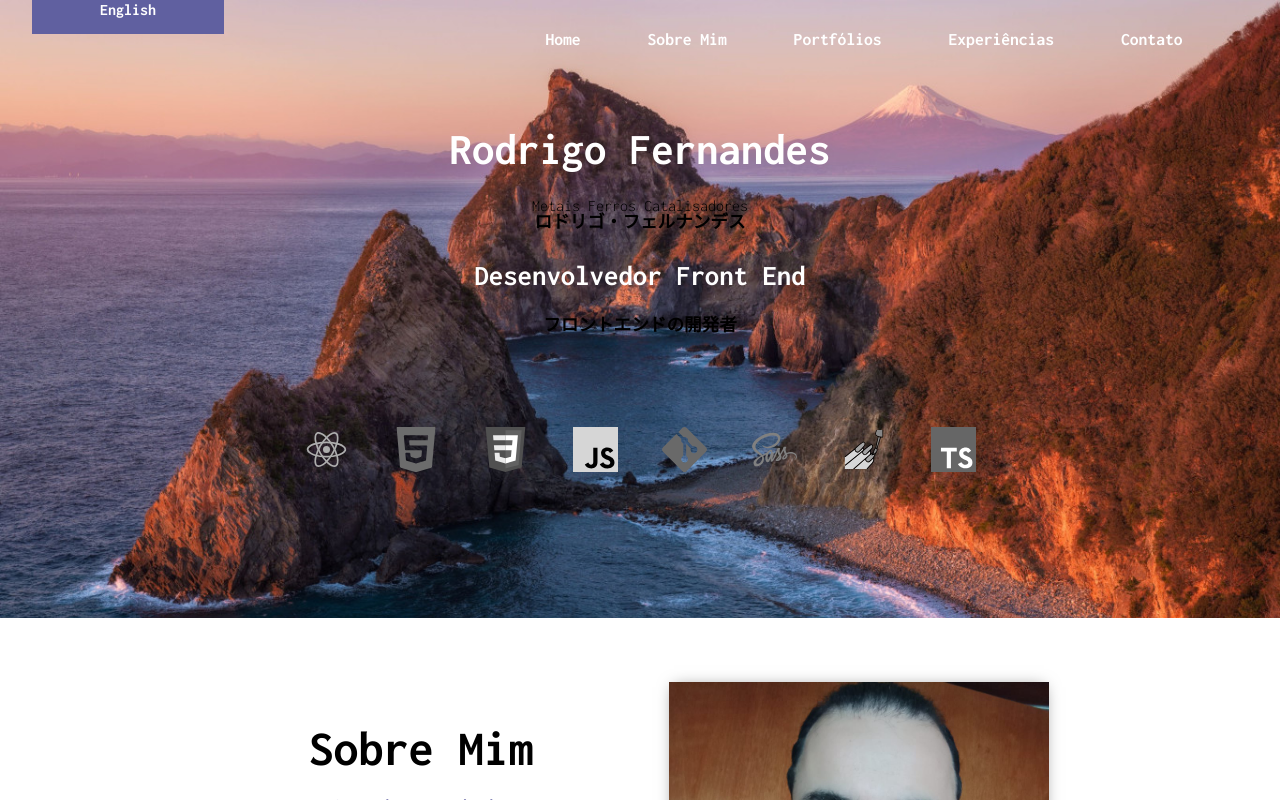
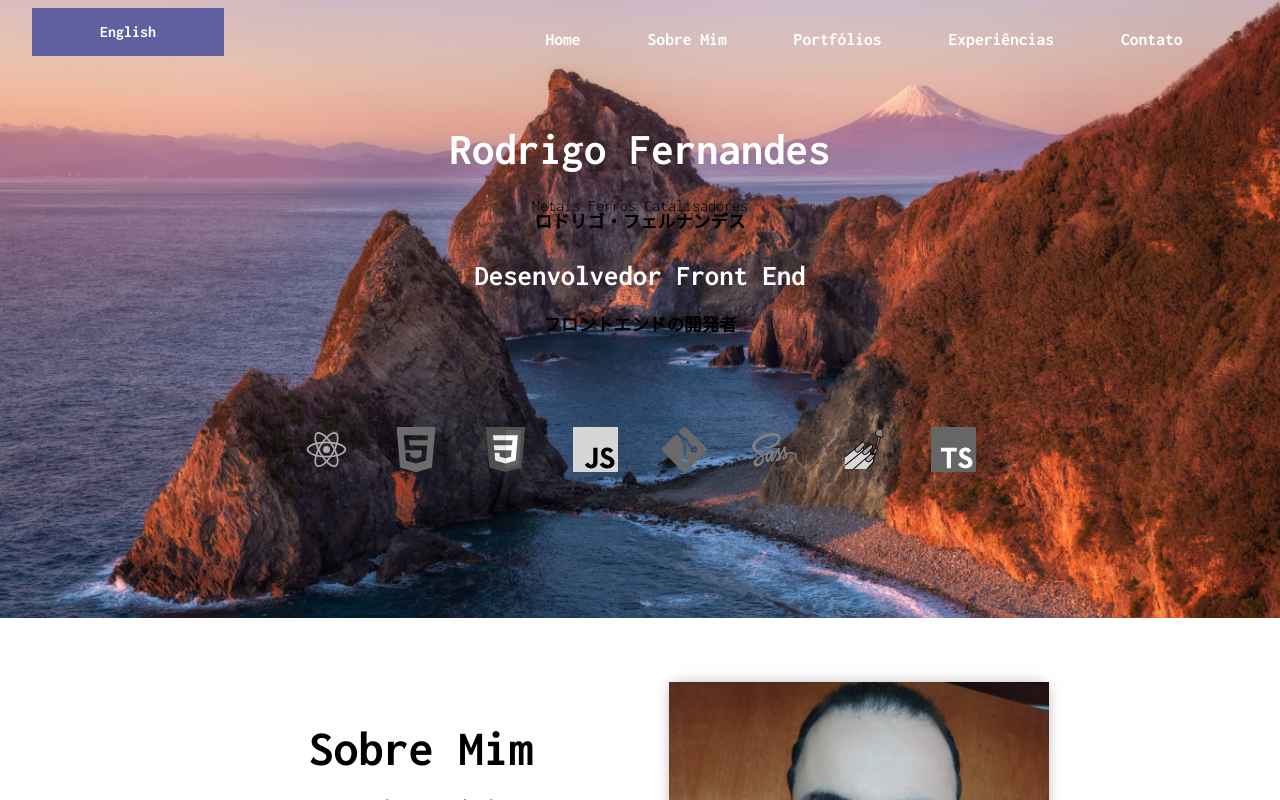
Before and after one commit to RodrigoMelloFernandes/Portfolio, a React (Create React App) app in the folder portfolio/: page / in a window 1280 px wide. Shown: the top 800 px of the page. Built offline with nearby package versions, Linux system fonts and the light colour scheme.

Commit message:
changes in flexbox from menu

```diff
--- a/portfolio/src/pages/Header/Header.module.scss
+++ b/portfolio/src/pages/Header/Header.module.scss
@@ -15,9 +15,10 @@
     @include for-desktop-only {
       @include display-flexDirection(flex, row);
       @include alignItems-justifyContent(center, space-between);
-      @include width-height(100%, 0);
+      @include width-height(100%, 0vh);
       padding: 0;
-      background: transparent;
+      //background-color: red;
+      //background: transparent;
     }
 
     &__idiomButton{
@@ -30,7 +31,7 @@
         width: 15%;
         margin-left: 2.5%;
         margin-right: 0%;
-        margin-top: 1.5%;
+        margin-top: 5%;
         position: fixed;
       }
     }
```
